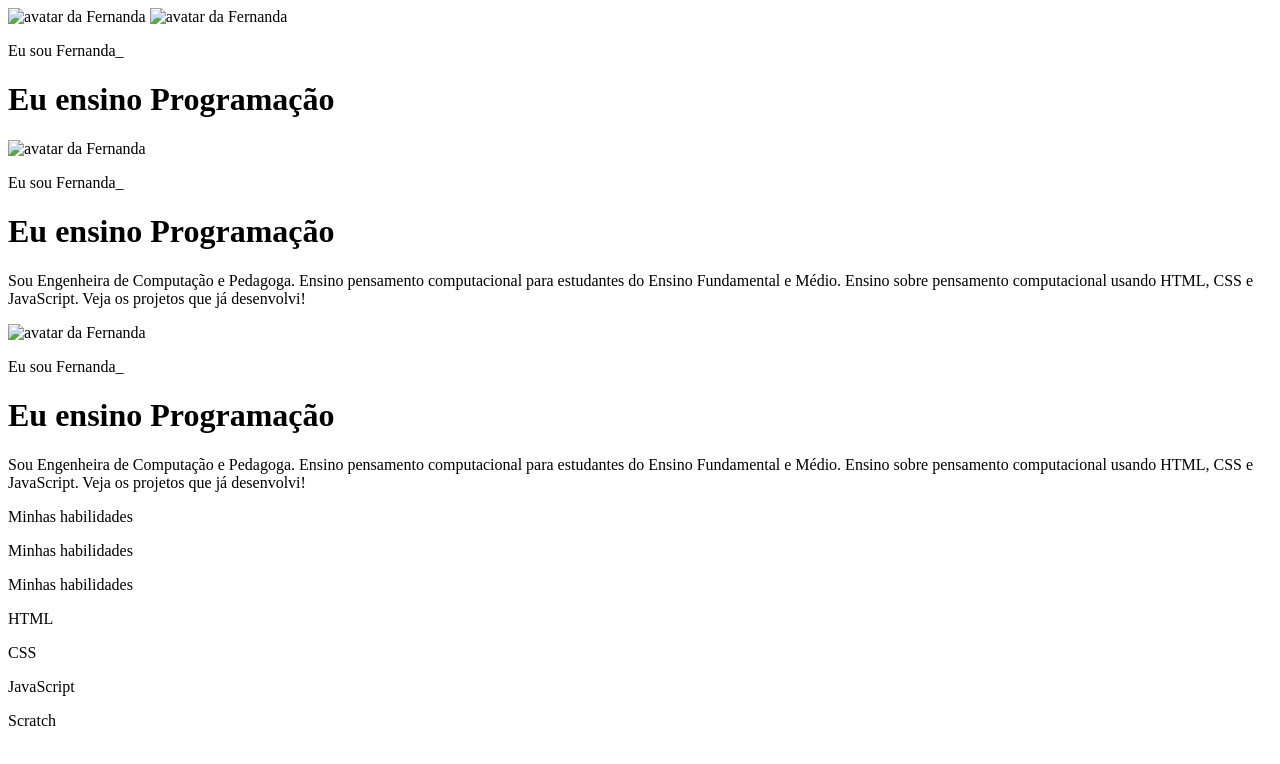
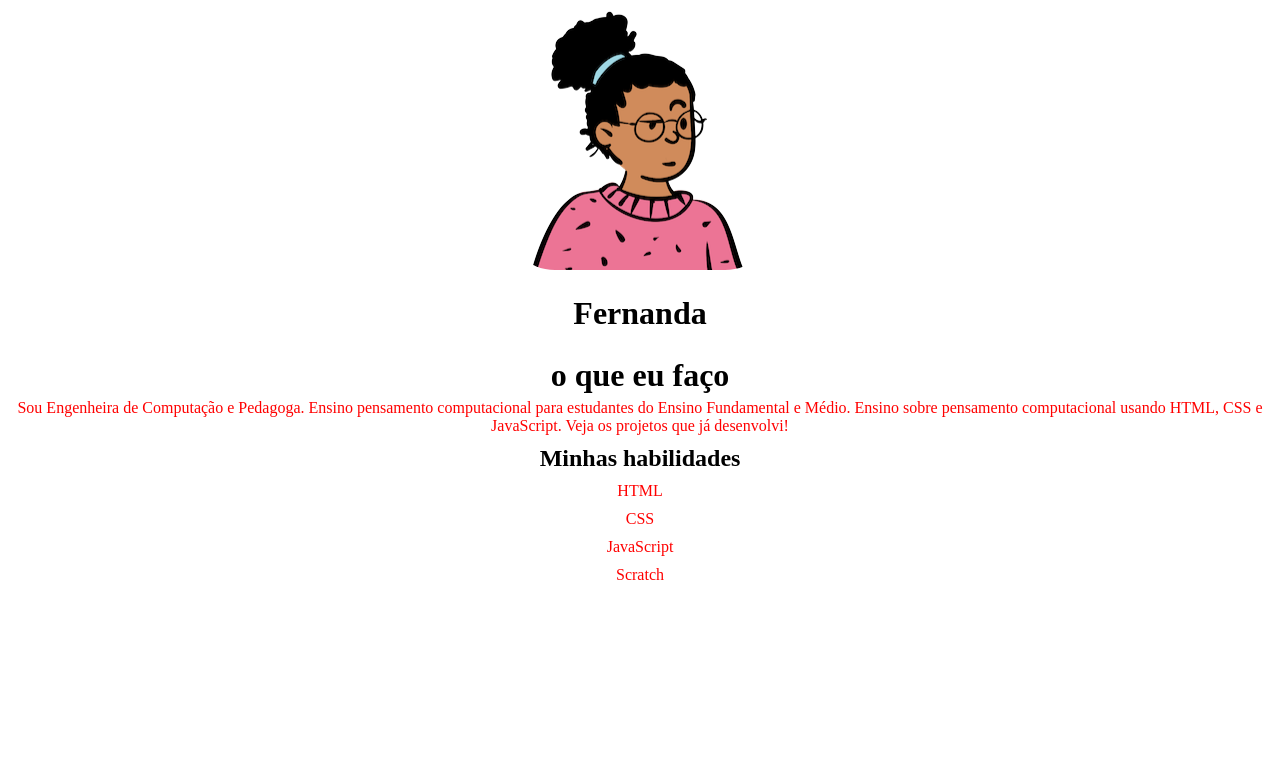
Before and after one commit to Luca43554/Portf-lio, a plain HTML site: page index.html in a window 1280 px wide. Drawn offline with Linux system fonts and the light colour scheme.

Commit message:
Add files via upload

```diff
--- a/index.html
+++ b/index.html
@@ -1,65 +1,44 @@
 <!DOCTYPE html>
 <html lang="pt-br">
+
 <head>
-    <meta charset="UTF-8" />
-    <meta name="viewport" content="width=device-width, initial-scale=1.0" />
+  <meta charset="UTF-8">
+  <meta name="viewport" content="width=device-width, initial-scale=1.0">
   <title>Document</title>
+  <link rel="stylesheet" href="style.css">
 </head>
-  <body></body>
-</html>
-<!DOCTYPE html>
-<html lang="pt-br">
-  <head>
-    <meta charset="UTF-8" />
-    <meta name="viewport" content="width=device-width, initial-scale=1.0" />
-    <link rel="stylesheet" href="style.css" />
-    <title>Meu portfólio</title>
-  </head>
-  <body></body>
-</html>
+
 <body>
-    <img src="img/avatar-perfil.png" alt="avatar da Fernanda" srcset="" />
-  </body>
-  <body>
-    <img src="img/avatar-perfil.png" alt="avatar da Fernanda" srcset="" />
-    <p>Eu sou Fernanda_</p>
-    <h1>Eu ensino Programação</h1>
-  </body>
-  <body>
-    <img src="img/avatar-perfil.png" alt="avatar da Fernanda" srcset="" />
-    <p>Eu sou Fernanda_</p>
-    <h1>Eu ensino Programação</h1>
-    <p>
-      Sou Engenheira de Computação e Pedagoga. Ensino pensamento computacional
+
+
+  <img src="avatar-perfil.png" alt="">
+
+  <div class="nome">
+    <h1>Fernanda
+    </h1>
+  </div>
+
+  <div class="comeco">
+
+    <h1>o que eu faço</h1>
+    <div class="paragrafo">
+      <p>Sou Engenheira de Computação e Pedagoga. Ensino pensamento computacional
         para estudantes do Ensino Fundamental e Médio. Ensino sobre pensamento
         computacional usando HTML, CSS e JavaScript. Veja os projetos que já
-      desenvolvi!
-    </p>
-  </body>
-  <body>
-    <img src="img/avatar-perfil.png" alt="avatar da Fernanda" srcset="" />
-    <p>Eu sou Fernanda_</p>
-    <h1>Eu ensino Programação</h1>
-    <p>
-      Sou Engenheira de Computação e Pedagoga. Ensino pensamento computacional
-      para estudantes do Ensino Fundamental e Médio. Ensino sobre pensamento
-      computacional usando HTML, CSS e JavaScript. Veja os projetos que já
-      desenvolvi!
-    </p>
-    <p>Minhas habilidades</p>
-  </body>
-  <body>
-    <!-- código omitido -->
-    <p>Minhas habilidades</p>
-    <div></div>
-  </body>
-  <body>
-    <!-- código omitido -->
-    <p>Minhas habilidades</p>
+        desenvolvi!</p>
+    </div>
+
+
+  </div>
+  <h2>Minhas habilidades</h2>
   <div>
     <p>HTML</p>
     <p>CSS</p>
     <p>JavaScript</p>
     <p>Scratch</p>
   </div>
+
+
 </body>
+
+</html>
--- /dev/null
+++ b/style.css
@@ -0,0 +1,18 @@
+*{
+margin: 0%;}
+
+img {border-radius: 50px;
+align-items: center;
+justify-content: center;
+display: flex;
+margin: auto;}
+
+h1{ text-align: center;}
+
+p{color: red;
+    padding: 5px;
+    text-align: center;}
+h2{padding: 5px;
+text-align: center;}
+
+.nome{padding: 25px;}
```
Lines whose indentation alone changed are shown as unchanged.
